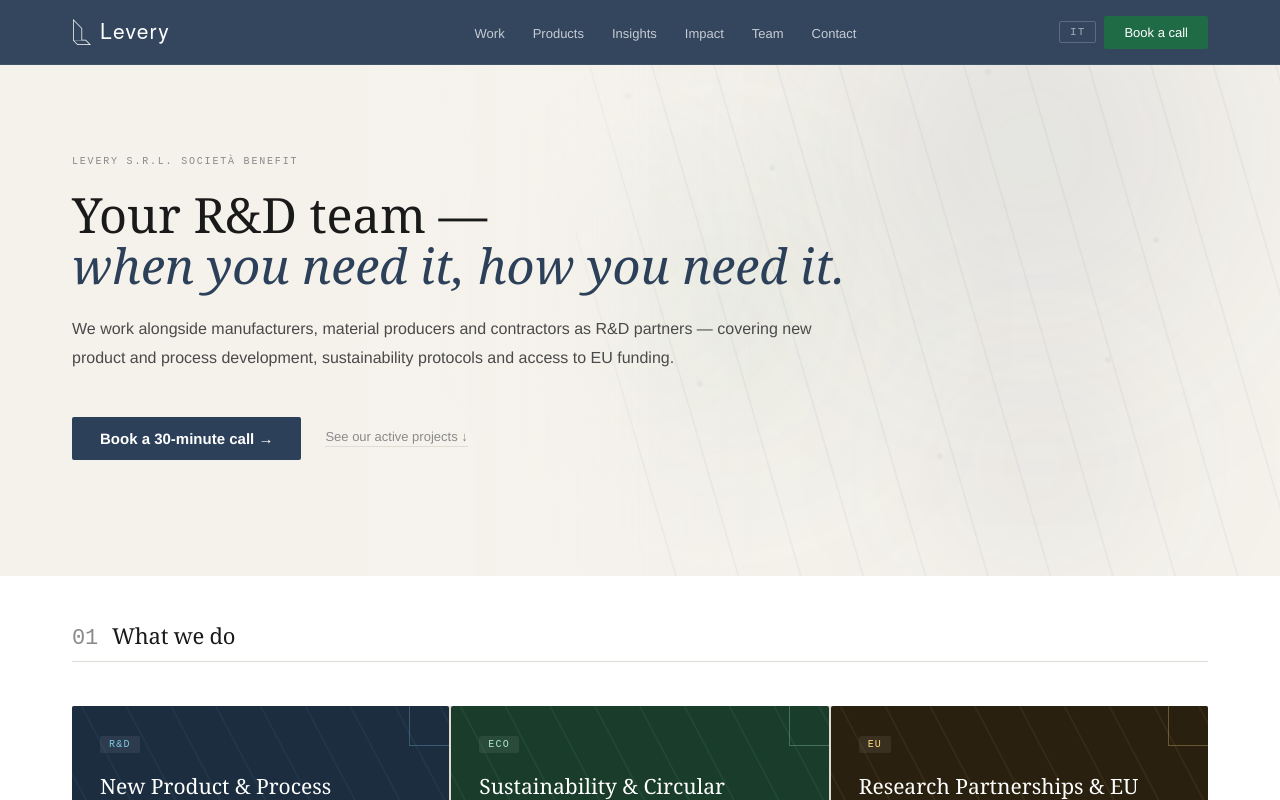
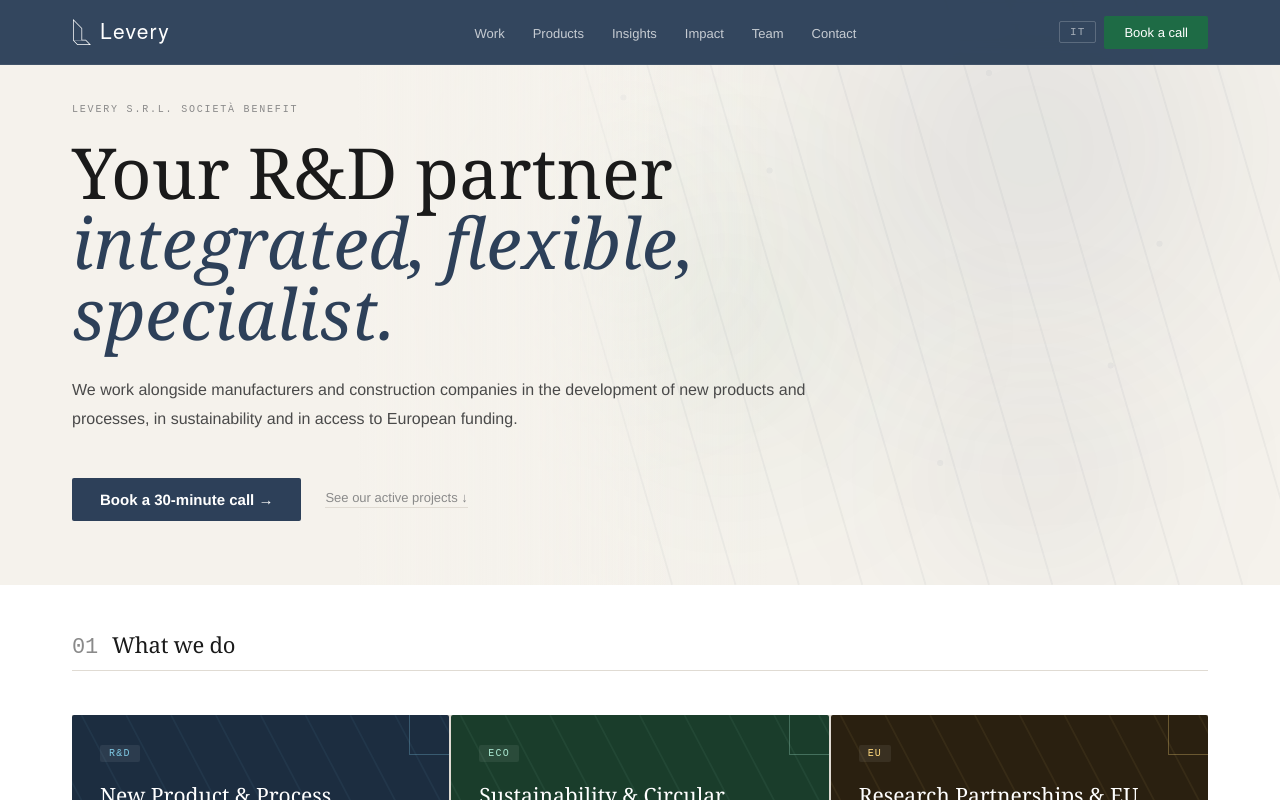
Before and after one commit to levery-srl/levery-website, a Next.js app: page / in a window 1280 px wide. Shown: the top 800 px of the page. Built offline with nearby package versions, Linux system fonts and the light colour scheme.

Commit message:
Update hero copy, hero font size, fix XR-03 image path

```diff
--- a/app/insights/[slug]/InsightClient.jsx
+++ b/app/insights/[slug]/InsightClient.jsx
@@ -256,8 +256,8 @@ const ARTICLES={
   "xr-03-25":{
     series:"Make It Digital",sub:"XR-03",num:"07/25",domain:"digital",author:"Matteo Giovanardi",date:"Jun 26, 2025",
     title:"Stepping into the Future: How ARyze is Revolutionizing Building Maintenance",
-    hero:"/images/blog/XR-03+2025-06-26+103540-1920w.jpg",
-    images:["/images/blog/XR-03+2025-06-26+103540-1920w.jpg","/images/blog/Immagine-2025-06-26-105320.jpg","/images/blog/Immagine-2025-06-26-104402.jpg","/images/blog/Immagine-2025-06-26-104341.jpg"],
+    hero:"/images/blog/XR-03-2025-06-26-103540-1920w.jpg",
+    images:["/images/blog/XR-03-2025-06-26-103540-1920w.jpg","/images/blog/Immagine-2025-06-26-105320.jpg","/images/blog/Immagine-2025-06-26-104402.jpg","/images/blog/Immagine-2025-06-26-104341.jpg"],
     captions:["Fig. 1 — ARyze platform (credits: Levery)","Fig. 2 — ARyze: remote collaboration module (credits: Levery)","Fig. 3 — ARyze: IoT data visualization (credits: Levery)","Fig. 4 — ARyze: automated reporting interface (credits: Levery)"],
     sections:[
       {h:"Introduction",body:"Extended Reality (XR) — encompassing VR, AR, and MR — is transforming how we interact with buildings. Modern building envelopes incorporate sophisticated active components: intelligent solar shading, automated openings, environmental sensors, photovoltaic modules. Traditional reactive maintenance is no longer sufficient. Aligned with EPBD (EU/2024/1275) and the Smart Readiness Indicator (SRI) framework, innovative solutions must preserve system functionality while extending useful life."},
--- a/app/page.jsx
+++ b/app/page.jsx
@@ -139,9 +139,9 @@ const copy = {
     nav:["Our Work","Products","Insights","Impact","Team","Contact"],
     bookCTA:"Book a call",
     heroLabel:"Levery S.r.l. Società Benefit",
-    heroH1a:"Your R&D team —",
-    heroH1b:"when you need it, how you need it.",
-    heroSub:"We work alongside manufacturers, material producers and contractors as R&D partners — covering new product and process development, sustainability protocols and access to EU funding.",
+    heroH1a:"Your R&D partner",
+    heroH1b:"integrated, flexible, specialist.",
+    heroSub:"We work alongside manufacturers and construction companies in the development of new products and processes, in sustainability and in access to European funding.",
     heroBtn:"Book a 30-minute call →",
     heroLink:"See our active projects ↓",
     stats:[
@@ -195,9 +195,9 @@ const copy = {
     nav:["Progetti","Prodotti","Insights","Impatto","Team","Contatti"],
     bookCTA:"Prenota una call",
     heroLabel:"Levery S.r.l. Società Benefit",
-    heroH1a:"Il tuo team R&D —",
-    heroH1b:"quando ti serve, come ti serve.",
-    heroSub:"Affianchiamo produttori, fornitori di materiali e imprese come partner per il trasferimento tecnologico — sviluppo di nuovi prodotti e processi, protocolli di sostenibilità e accesso ai finanziamenti europei.",
+    heroH1a:"Il tuo partner R&D",
+    heroH1b:"integrato, flessibile, specializzato.",
+    heroSub:"Affianchiamo produttori e imprese del settore costruzioni nello sviluppo di nuovi prodotti e processi, nella sostenibilità e nell'accesso ai finanziamenti europei.",
     heroBtn:"Prenota una call di 30 minuti →",
     heroLink:"Vedi i progetti attivi ↓",
     stats:[
@@ -358,7 +358,7 @@ export default function LeveryHomepage() {
         <div style={{ maxWidth:1200, margin:"0 auto", padding:"clamp(96px, 13vh, 140px) 32px clamp(64px, 8vh, 100px)", width:"100%", position:"relative", zIndex:3 }}>
           <div style={{ maxWidth:780 }}>
             <span style={{ fontFamily:"monospace", fontSize:10, letterSpacing:"0.18em", color:C.inkLight, textTransform:"uppercase", marginBottom:22, display:"block" }}>{t.heroLabel}</span>
-            <h1 className="l-hero-h1" style={{ fontSize:"clamp(38px, 3.8vw, 64px)", fontWeight:400, color:C.ink, lineHeight:1.05, margin:"0 0 24px", fontFamily:"'Georgia','Times New Roman',serif" }}>
+            <h1 className="l-hero-h1" style={{ fontSize:"clamp(44px, 5.5vw, 82px)", fontWeight:400, color:C.ink, lineHeight:1.0, margin:"0 0 28px", fontFamily:"'Georgia','Times New Roman',serif" }}>
               {t.heroH1a}<br/><span style={{ fontStyle:"italic", color:C.brand }}>{t.heroH1b}</span>
             </h1>
             <p style={{ fontSize:16, color:C.inkMid, lineHeight:1.8, margin:"0 0 44px", fontFamily:"'Helvetica Neue',Arial,sans-serif", fontWeight:300 }}>{t.heroSub}</p>
```
Also changed, not shown: public/images/blog/README.md (added), public/images/blog/XR-03+2025-06-26+103540-1920w.jpg (added), public/images/blog/XR-03+2025-06-26+103540-1920w.webp (deleted).
